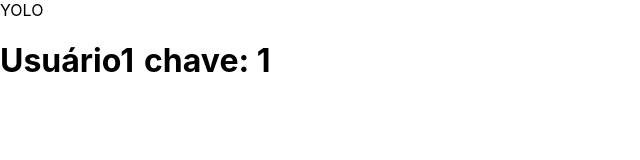
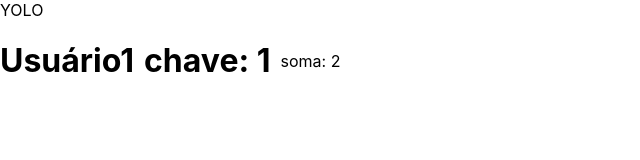
Before and after one commit to cvictorlima/alganews-cms, a React (Create React App) app: page /usuario/1/1 in a window 1280 px wide. Shown: the top 160 px of the page, without its empty margins (0-640 px from the left). Built offline with nearby package versions, Linux system fonts and the light colour scheme.

Commit message:
Commit Query String

```diff
--- a/src/views/User.view.tsx
+++ b/src/views/User.view.tsx
@@ -9,12 +9,16 @@ export default function UserView () {
     console.log(userId)
   },[])
 
-  return <div style= {{display:'flex', gap: '10px'}}>
+  return <div style= {{display:'flex', gap: '10px', alignItems: 'center'}}>
     <h1>Usuário{userId}</h1>
     {
       key &&
-        <h1>chave: {key} </h1>
+        <>
+          <h1>chave: {key} </h1>
+          <p>soma: {Number(userId) + Number(key)} </p>
+        </>
     }
+
 
 
   </div>
```
